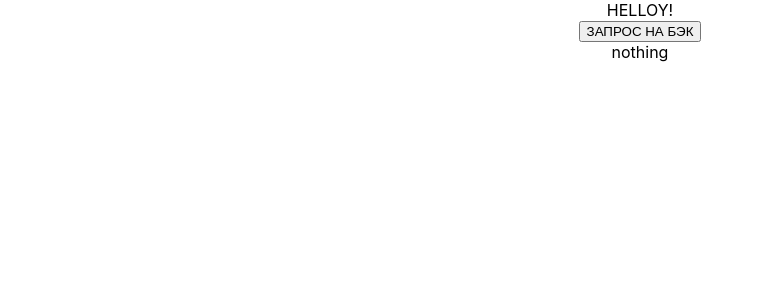
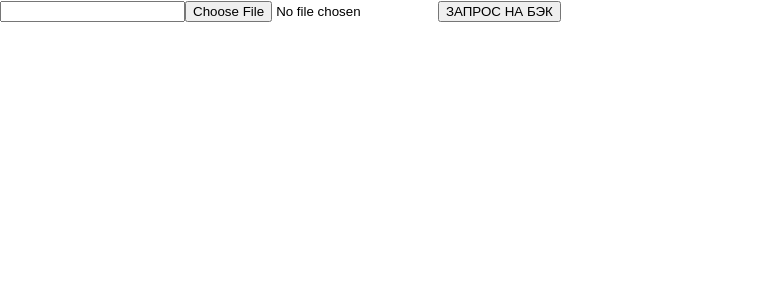
Before and after one commit to pavelminsk1979/fsfront, a React (Create React App) app: page / in a window 1280 px wide. Shown: the top 300 px of the page, without its empty margins (0-764 px from the left). Built offline with nearby package versions, Linux system fonts and the light colour scheme.

Commit message:
Send image

```diff
--- a/src/App.tsx
+++ b/src/App.tsx
@@ -1,3 +1,34 @@
+import React from 'react';
+import './App.css';
+
+function App() {
+
+
+    return (
+
+            <form
+                action="http://localhost:3010/image"
+                  encType="multipart/form-data"
+                  method="POST">
+                <input
+                    type="text"
+                    name="Имя и Фамилия"/>
+                <input
+                    type="file"
+                    name="imageimage"
+                    required/>
+                <button>ЗАПРОС НА БЭК</button>
+            </form>
+
+
+
+    );
+}
+
+export default App;
+
+
+/*
 import React, {useState} from 'react';
 import './App.css';
 import axios from "axios";
@@ -32,3 +63,6 @@ function App() {
 }
 
 export default App;
+
+
+*/
```
